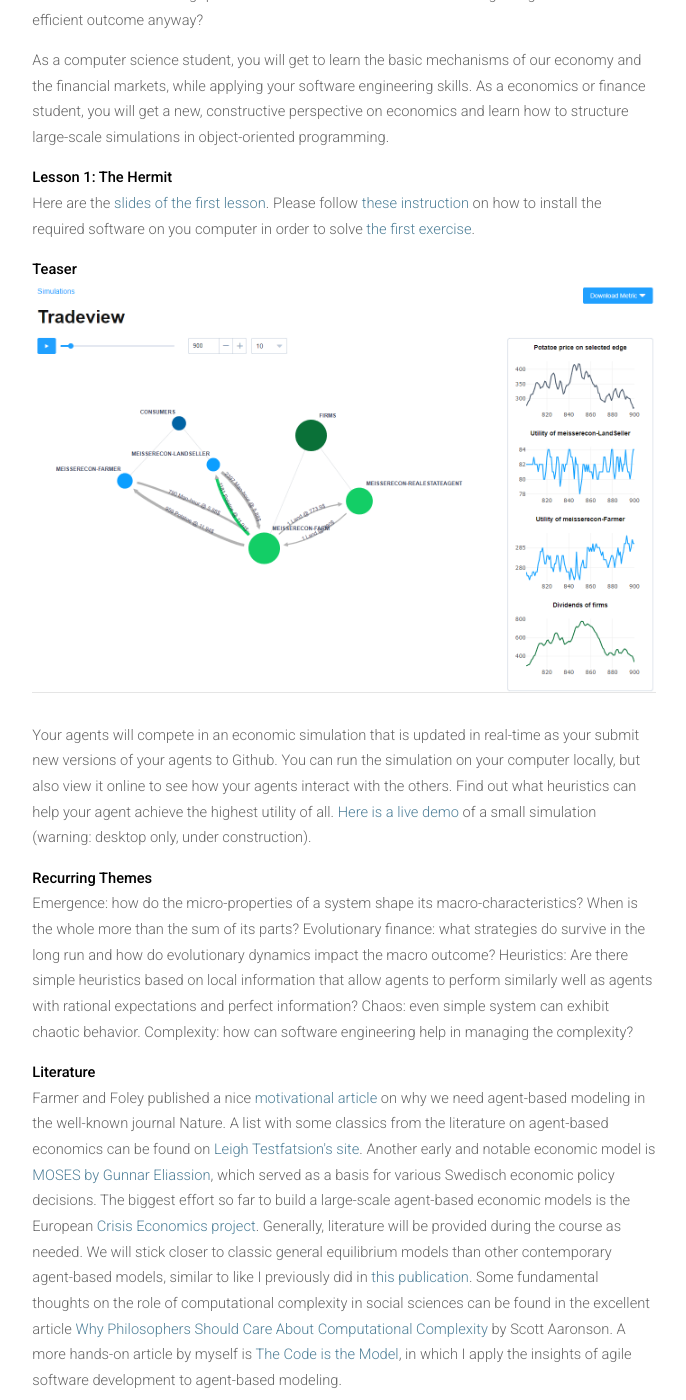
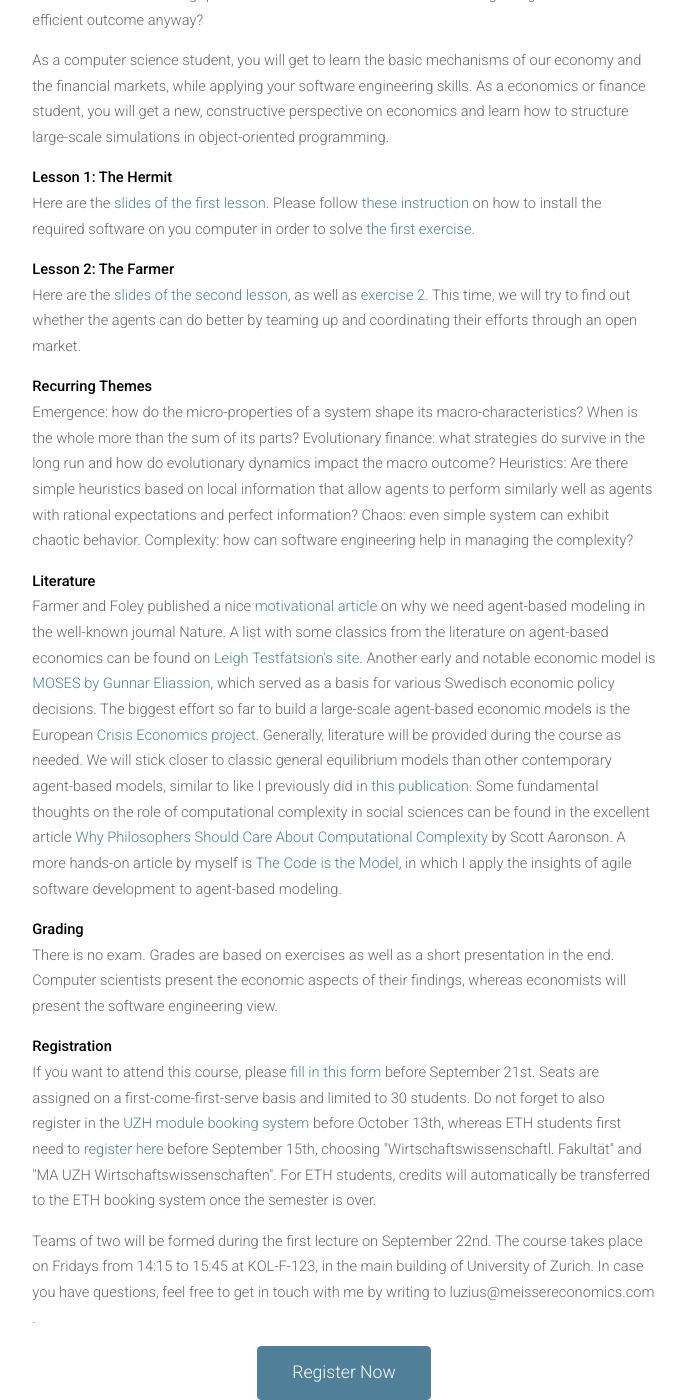
Before and after one commit to meisserecon/www, a Jekyll site: the page built from course.md, in a window 1280 px wide and 1400 px high, scrolled down 1106 px. Shown: the whole window, without its empty margins (296-982 px from the left). Built offline with Jekyll 4.4.1, drawn with Linux system fonts in a browser that asks for light colours; nearby versions of some CDN libraries.

Commit message:
lesson 2

```diff
--- a/course.md
+++ b/course.md
@@ -16,9 +16,9 @@ permalink: /course/
 
 <p>Here are the <a href="/assets/abfe-lesson1.pdf">slides of the first lesson</a>. Please follow <a href="/course/setup">these instruction</a> on how to install the required software on you computer in order to solve <a href="https://github.com/meisser/course/blob/master/exercises/journal/exercise01-task.md">the first exercise</a>.</p>
 
-<b>Teaser</b>
+<b>Lesson 2: The Farmer</b>
 
-<p><a href="http://meissereconomics.com/vis/trades?sim=demo&day=1&selection=consumers,firms,agentecon-RealEstateAgent,agentecon-Farm,agentecon-LandSeller,agentecon-Farmer&step=1"><img src="/assets/images/tradeview.png" alt="" class="image full"></a> Your agents will compete in an economic simulation that is updated in real-time as your submit new versions of your agents to Github. You can run the simulation on your computer locally, but also view it online to see how your agents interact with the others. Find out what heuristics can help your agent achieve the highest utility of all. <a href="http://meissereconomics.com/vis/trades?sim=demo&day=1&selection=consumers,firms,agentecon-RealEstateAgent,agentecon-Farm,agentecon-LandSeller,agentecon-Farmer&step=1">Here is a live demo</a> of a small simulation (warning: desktop only, under construction).</p>
+<p>Here are the <a href="/assets/abfe-lesson2.pdf">slides of the second lesson</a>, as well as <a href="https://github.com/meisser/course/blob/master/exercises/journal/exercise02-task.md">exercise 2</a>. This time, we will try to find out whether the agents can do better by teaming up and coordinating their efforts through an open market.</p>
 
 <b>Recurring Themes</b>
 
```
Also changed, not shown: 1 other file.
